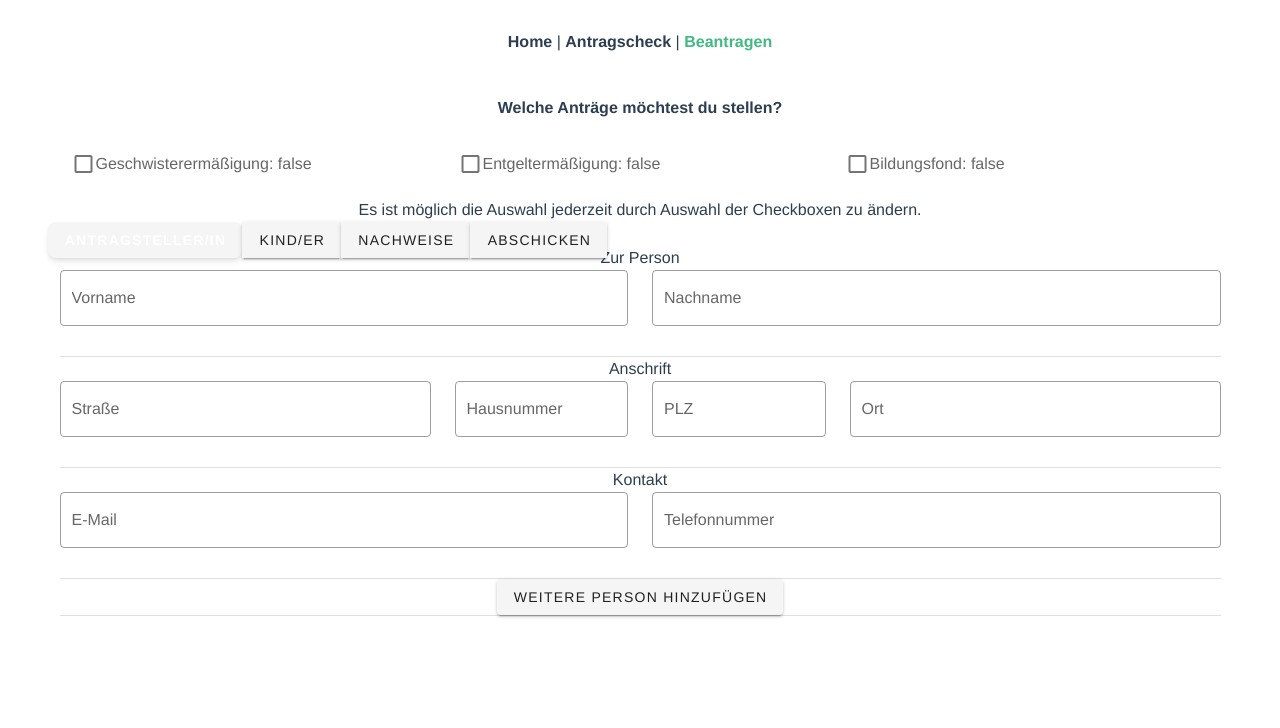
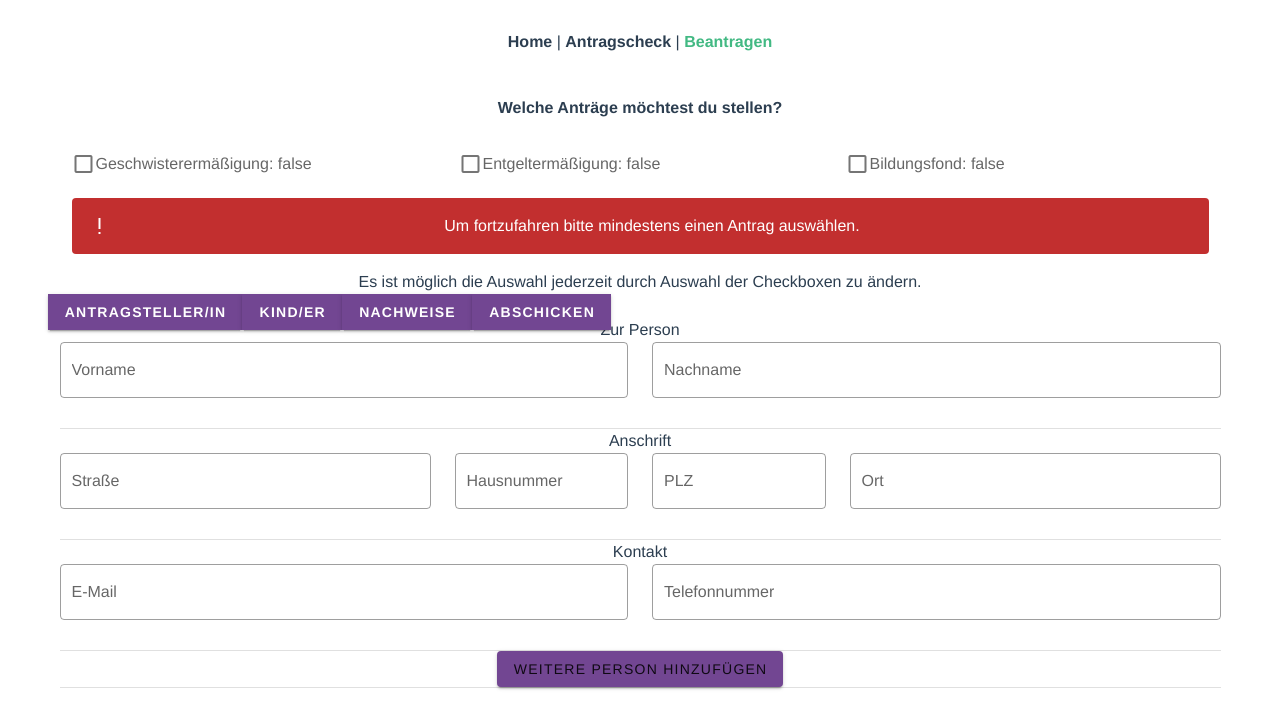
Before and after one commit to MrsGoodBytes/app_ba_COPY, a Vue app: page /#/apply in a window 1280 px wide. Shown: the top 728 px of the page. Built offline with nearby package versions, Linux system fonts and the light colour scheme.

Commit message:
dealing with color issues
not solved yet

```diff
--- a/src/assets/styles/index.css
+++ b/src/assets/styles/index.css
@@ -6,6 +6,13 @@
     min-height: 0vh;
 }
 
-.v-select.v-text-field input{
+.v-select.v-text-field input {
     visibility: collapse;
 }
+.theme--light.v-btn.v-btn--has-bg {
+    background-color: rgb(114, 70, 146);
+}
+
+.theme--dark.v-sheet{
+    background-color: rgb(194, 47, 47);
+}
--- a/src/components/Antragswahl.vue
+++ b/src/components/Antragswahl.vue
@@ -25,6 +25,8 @@
           ></v-checkbox>
         </v-col>
       </v-row>
+      <v-alert v-if="!(this.$store.state.geCheck || this.$store.state.entCheck || this.$store.state.bifoCheck)" type="warning">Um fortzufahren bitte mindestens einen Antrag auswählen.</v-alert>
+      <p v-else></p>
       <p>
         Es ist möglich die Auswahl jederzeit durch Auswahl der Checkboxen zu
         ändern.
--- a/src/components/Kind.vue
+++ b/src/components/Kind.vue
@@ -146,7 +146,7 @@
       </v-col>
       <p v-else></p>
     </v-row>
-    <v-btn>Kind hinzufügen</v-btn>
+    <v-btn class="bg-purple-600 text-white text-base font-semibold py-2 px-4 rounded-lg shadow-md hover:bg-purple-700 focus:outline-none focus:ring-2 focus:ring-purple-500 focus:ring-offset-2 focus:ring-offset-purple-200">Kind hinzufügen</v-btn>
     <!--
         <v-row
             v-for="(n, index) in displayAccounts"
--- a/src/plugins/vuetify.js
+++ b/src/plugins/vuetify.js
@@ -1,5 +1,5 @@
 import Vue from 'vue';
-import Vuetify from 'vuetify/lib/framework';
+import Vuetify from 'vuetify/lib/framework'
 
 import colors from 'vuetify/lib/util/colors'
 
@@ -9,7 +9,7 @@ export default new Vuetify({
     theme: {
         themes: {
           light: {
-            primary: colors.red.darken1, // #E53935
+            primary: '#E53935', // #E53935
             secondary: colors.red.lighten4, // #FFCDD2
             accent: colors.indigo.base, // #3F51B
           },
--- a/src/views/Apply.vue
+++ b/src/views/Apply.vue
@@ -3,12 +3,12 @@
     <v-container>
       <Antragswahl msg="Welche Anträge möchtest du stellen?" />
       <v-row>
-        <v-btn class="bg-purple-600 text-white text-base font-semibold py-2 px-4 rounded-lg shadow-md hover:bg-purple-700 focus:outline-none focus:ring-2 focus:ring-purple-500 focus:ring-offset-2 focus:ring-offset-purple-200" color="primary" tile @click="funcShowAntragstellerDaten"
+        <v-btn class="bg-purple-600 text-white text-base font-semibold hover:bg-purple-700 focus:outline-none focus:ring-2 focus:ring-purple-500 focus:ring-offset-2 focus:ring-offset-purple-200" color="primary" tile @click="funcShowAntragstellerDaten"
           >Antragsteller/in</v-btn
         >
-        <v-btn tile @click="funcShowKindDaten">Kind/er</v-btn>
-        <v-btn tile @click="funcShowNachweise">Nachweise</v-btn>
-        <v-btn tile @click="funcShowAbschicken">Abschicken</v-btn>
+        <v-btn class="bg-purple-600 text-white text-base font-semibold hover:bg-purple-700 focus:outline-none focus:ring-2 focus:ring-purple-500 focus:ring-offset-2 focus:ring-offset-purple-200" color="primary" tile @click="funcShowKindDaten">Kind/er</v-btn>
+        <v-btn class="bg-purple-600 text-white text-base font-semibold hover:bg-purple-700 focus:outline-none focus:ring-2 focus:ring-purple-500 focus:ring-offset-2 focus:ring-offset-purple-200" color="primary" tile @click="funcShowNachweise">Nachweise</v-btn>
+        <v-btn class="bg-purple-600 text-white text-base font-semibold hover:bg-purple-700 focus:outline-none focus:ring-2 focus:ring-purple-500 focus:ring-offset-2 focus:ring-offset-purple-200" color="primary" tile @click="funcShowAbschicken">Abschicken</v-btn>
       </v-row>
       <Antragsteller v-if="AntragstellerDaten" />
       <Kind v-if="KindDaten" />
--- a/src/views/Home.vue
+++ b/src/views/Home.vue
@@ -7,7 +7,7 @@
     <router-link :to="{ name: 'Apply' }" href="#" class="bg-purple-600 text-white text-base font-semibold py-2 px-4 rounded-lg shadow-md hover:bg-purple-700 focus:outline-none focus:ring-2 focus:ring-purple-500 focus:ring-offset-2 focus:ring-offset-purple-200">Ausgewählte Anträge stellen</router-link>
     <h3>Falls Sie unsicher sind</h3>
     <p>hilft Ihnen unser Test auf Berechtigung weiter:</p>
-    <router-link :to="{ name: 'Check' }" href="#" c>Welche Anträge sollte ich stellen?</router-link>
+    <router-link :to="{ name: 'Check' }" href="#" class="bg-purple-600 text-white text-base font-semibold py-2 px-4 rounded-lg shadow-md hover:bg-purple-700 focus:outline-none focus:ring-2 focus:ring-purple-500 focus:ring-offset-2 focus:ring-offset-purple-200">Welche Anträge sollte ich stellen?</router-link>
   </div>
 </template>
 
```
